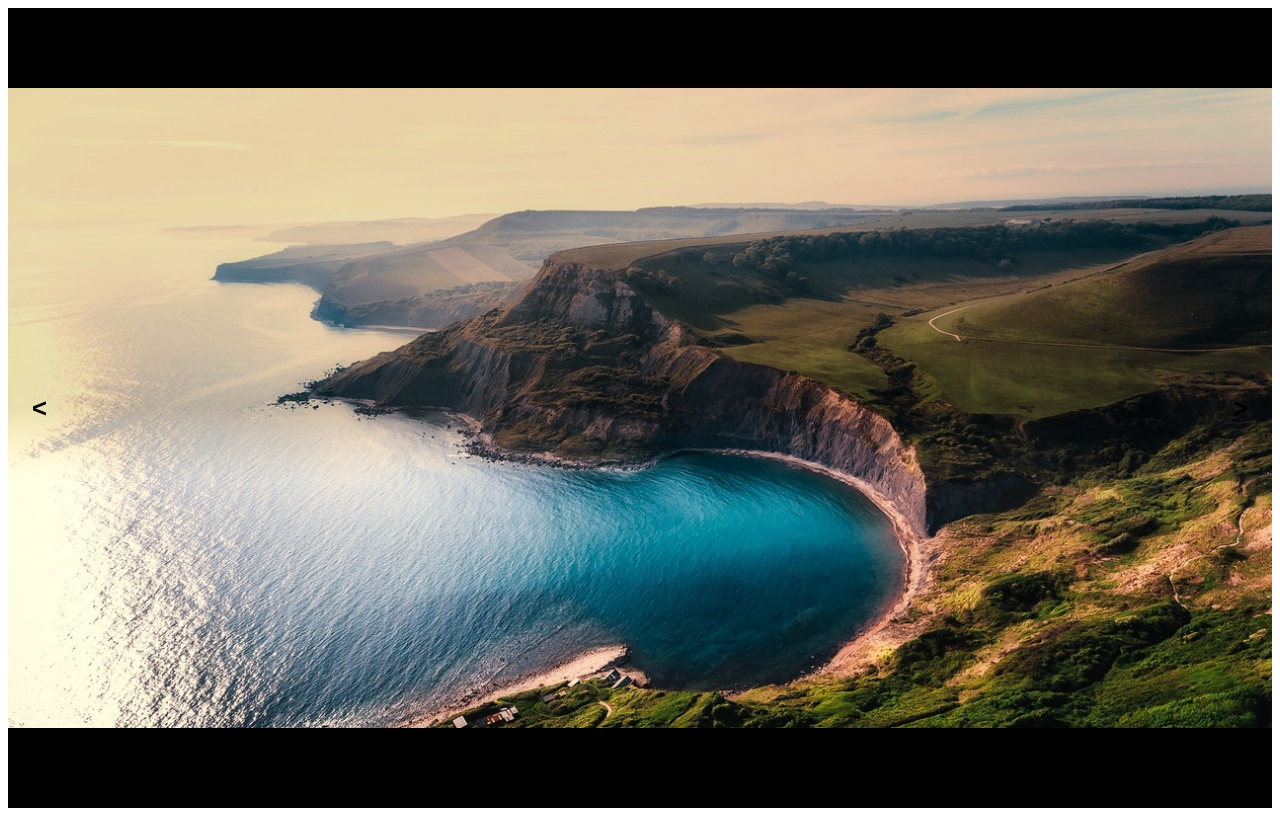
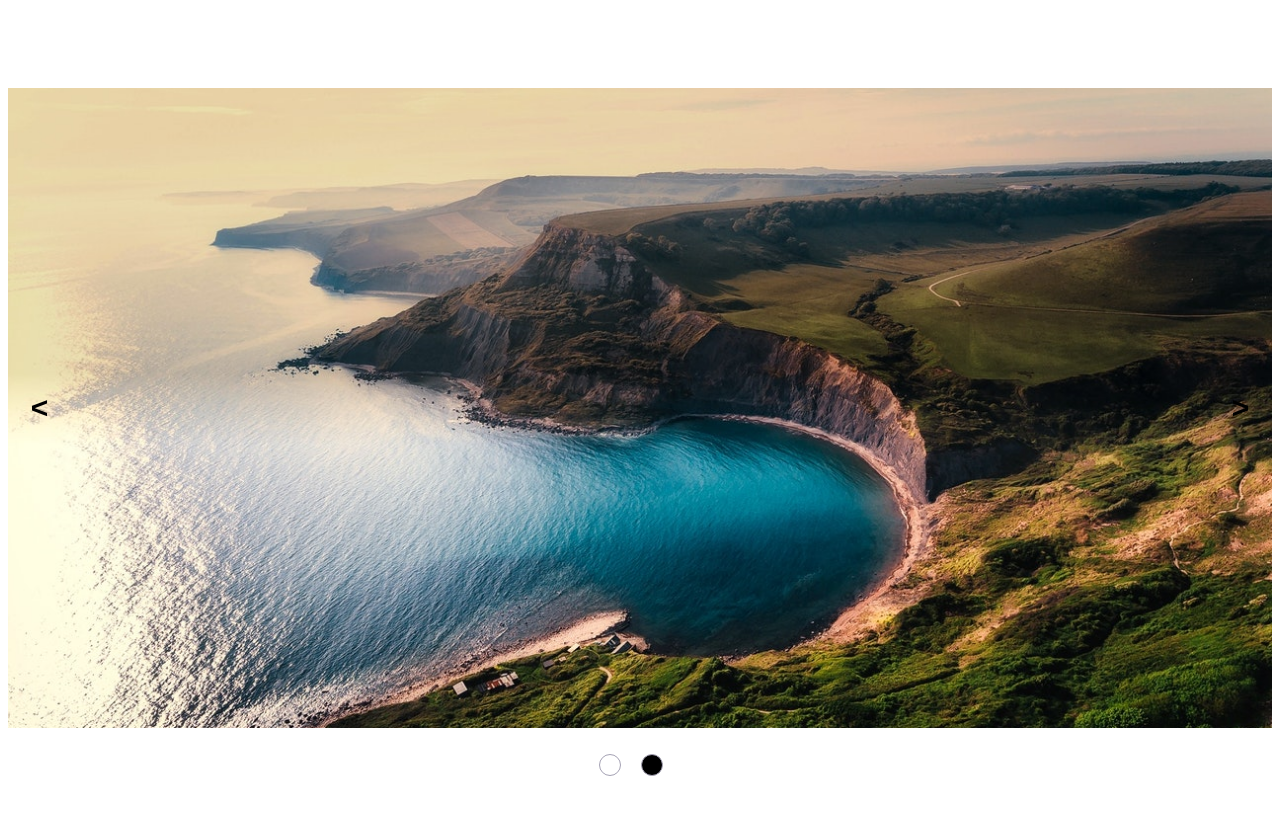
Before and after one commit to andreiGadjylaJS/carousel, a React app: page / in a window 1280 px wide. Built offline with nearby package versions, Linux system fonts and the light colour scheme.

Commit message:
add functionality

```diff
--- a/src/App.js
+++ b/src/App.js
@@ -1,12 +1,20 @@
 import React from 'react'
 import Slider from './components/slider/Slider'
+import Slide from './components/slide/Slide'
+import image1 from './assets/image_1.jpg'
+import image2 from './assets/image_2.jpg'
+import image3 from './assets/image_3.jpg'
+import image4 from './assets/image_4.jpg'
+import image5 from './assets/image_5.jpg'
 
 const App = () => {
     return (
-        <div>
-            <Slider />
-        </div>
-    );
+        <Slider startFrom={1} automatic={true} time={3000}>
+            <Slide>hello</Slide>
+            <Slide url={image1}></Slide>
+        </Slider>
+    )
+
 }
 
 export default App;
--- a/src/components/imgComponents/ImgComponent.css
+++ /dev/null
@@ -1,4 +0,0 @@
-.img-slider {
-    width: 100%;
-    height: auto;
-}
--- a/src/components/imgComponents/ImgComponent.js
+++ /dev/null
@@ -1,10 +0,0 @@
-import React from 'react'
-import './ImgComponent.css'
-
-const ImgComponent = ({ src }) => {
-    return (
-        <img src={src} alt='slide-img' className="img-slider"></img>
-    )
-}
-
-export default ImgComponent
--- /dev/null
+++ b/src/components/slide/Slide.css
@@ -0,0 +1,38 @@
+.img-slider {
+    width: 100%;
+    height: auto;
+}
+
+.slider__slide_content {
+    position: absolute;
+    top: 0;
+    left: 0;
+    width: 100%;
+    height: 100%;
+    display: flex;
+    justify-content: center;
+    align-items: center;
+    font-size: 50px;
+    font-weight: 700;
+    background-size: cover;
+    background-repeat: no-repeat;
+    background-position: center center;
+    overflow: hidden;
+  }
+
+  .slider__slide_content img {
+    position: absolute;
+    top: 0;
+    left: 0;
+    width: 100%;
+    height: 100%;
+    display: flex;
+    justify-content: center;
+    align-items: center;
+    font-size: 50px;
+    font-weight: 700;
+    background-size: cover;
+    background-repeat: no-repeat;
+    background-position: center center;
+    overflow: hidden;
+  }
--- /dev/null
+++ b/src/components/slide/Slide.js
@@ -0,0 +1,16 @@
+import React from 'react'
+import './Slide.css'
+
+const Slide = ({ url, children }) => {
+
+    if (children) { return <div className='slider__slide_content' > {children} </div> }
+
+    if (url) {
+        return <div className='slider__slide_content'
+            style={{ backgroundImage: `url(${url})` }}>
+        </div>
+    }
+
+}
+
+export default Slide
--- a/src/components/slider/Slider.css
+++ b/src/components/slider/Slider.css
@@ -1,5 +1,4 @@
 .slider {
-    /* border: 1px solid red; */
     position: relative;
     width: 100%;
     height: 100vh;
@@ -9,11 +8,9 @@
     display: flex;
     align-items: center;
     overflow: hidden;
-    background: black;
 }
 
 .slide {
-    /* border: 1px solid blue; */
     min-width: 100%;
     height: 80vh;
     transition: 0.5S;
@@ -24,6 +21,7 @@
     font-size: 2vw;
     font-weight: 700;
     position: absolute;
+    padding: 0;
     top: 50%;
     left: 0;
     transform: translateY(-50%);
@@ -39,6 +37,7 @@
     font-size: 2vw;
     font-weight: 700;
     position: absolute;
+    padding: 0;
     top: 50%;
     right: 0;
     transform: translateY(-50%);
@@ -56,3 +55,58 @@
     cursor: pointer;
     color: whitesmoke;
 }
+
+.symbol {
+    font-size: 30px;
+}
+
+.slider-wrapper__nav {
+    position: absolute;
+    bottom: 0;
+    left: 46%;
+    bottom: 4%;
+    display: flex;
+    align-items: center;
+    justify-content: center;
+  }
+
+.slider-wrapper__nav span{
+    display: block;
+    width: 20px;
+    height: 20px;
+    border: 1px solid #A5A2B4;
+    margin: 0 10px;
+    border-radius: 50%;
+    cursor: pointer;
+}
+
+.slider-wrapper__nav span:hover{
+    background-color: #A5A2B4
+}
+
+.slider-wrapper__nav span.active {
+    background-color: black;
+  }
+
+@media screen and (max-width: 1150px)   {
+    .slider-wrapper__nav  {
+        left: 40%;
+    }
+}
+
+@media screen and (max-width: 815px)   {
+    .slider-wrapper__nav  {
+        left: 33%;
+    }
+}
+
+@media screen and (max-width: 767px)   {
+    #goLeft, #goRight {
+        display: none;
+    }
+}
+@media screen and (max-width: 500px)   {
+    .slider-wrapper__nav  {
+        display: none;
+    }
+}
--- a/src/components/slider/Slider.js
+++ b/src/components/slider/Slider.js
@@ -1,49 +1,106 @@
-import React, { useRef, useState, useEffect } from 'react';
+import React, { useState, useEffect, useRef } from 'react';
 import './Slider.css'
-import ImgComponent from '../imgComponents/ImgComponent'
-import image1 from '../../assets/image_1.jpg'
-import image2 from '../../assets/image_2.jpg'
-import image3 from '../../assets/image_3.jpg'
-import image4 from '../../assets/image_4.jpg'
-import image5 from '../../assets/image_5.jpg'
 
-const Slider = () => {
-    const sliderArr = [
-        <ImgComponent src={image1} />,
-        <ImgComponent src={image2} />,
-        <ImgComponent src={image3} />,
-        <ImgComponent src={image4} />,
-        <ImgComponent src={image5} />]
 
-    const [x, setX] = useState(0)
+const Slider = ({ startFrom, children, automatic = false, time = 5000 }) => {
+    const [currentSlide, setCurrentSlide] = useState(startFrom || 0)
 
-    const goLeft = () => {
-        x === 0 ? setX(- 100 * (sliderArr.length - 1)) : setX(x + 100)
-    }
-    const goRight = () => {
-        x === - 100 * (sliderArr.length - 1) ? setX(0) : setX(x - 100)
+    const [touchStart, setTouchStart] = useState(0)
+    const [touchEnd, setTouchEnd] = useState(0);
+
+    const [auto, setAuto] = useState(automatic)
+
+    const timerRef = useRef(null)
+
+    useEffect(() => {
+        if (timerRef.current) {
+            clearTimeout(timerRef.current);
+        }
+        timerRef.current = setTimeout(() => {
+            if (auto) {
+                setCurrentSlide(currentSlide === (children.length - 1) ? 0 : currentSlide + 1);
+            }
+        }, time);
+        return () => clearTimeout(timerRef.current);
+    }, [auto, currentSlide]);
+
+
+    const next = () => {
+        setCurrentSlide(currentSlide === (children.length - 1) ? 0 : currentSlide + 1)
     }
 
+    const prev = () => {
+        setCurrentSlide(currentSlide === 0 ? (children.length - 1) : currentSlide - 1)
+    }
+
+    const updateNavElements = index => {
+        setCurrentSlide(index)
+    }
+
+    const coordinatesActiveSlide = currentSlide * (-100)
+
+    const handleTouchStart = clientX => {
+        setTouchStart(clientX);
+    }
+
+    const handleTouchMove = clientX => {
+        setTouchEnd(clientX);
+    }
+
+    const handleTouchEnd = () => {
+
+        if (touchStart - touchEnd > 150) {
+            next();
+        }
+
+        if (touchStart - touchEnd < -150) {
+            prev();
+        }
+        return
+    }
+    // setTimeout(() => next(), 2000)
+
     return (
-        <div className='slider'>
+        <div className='slider'
+            onMouseDown={e => handleTouchStart(e.clientX)}
+            onMouseMove={e => handleTouchMove(e.clientX)}
+            onMouseUp={() => handleTouchEnd()}
+
+            onTouchStart={e => handleTouchStart(e.targetTouches[0].clientX)}
+            onTouchMove={e => handleTouchMove(e.targetTouches[0].clientX)}
+            onTouchEnd={() => handleTouchEnd()}
+        >
             {
-                sliderArr.map((item, index) => {
+                children.map((item, index) => {
                     return (
                         <div
-                            className="slide"
+                            className='slide'
                             key={index}
-                            style={{ transform: `translateX(${x}%)` }}
+                            style={{ transform: `translateX(${coordinatesActiveSlide}%)` }}
                         >
                             {item}
                         </div>
                     )
                 })
             }
-            <button id="goLeft" onClick={goLeft}>&#60;</button>
-            <button id="goRight" onClick={goRight}>&#62;</button>
-        </div>
+
+            <button id='goLeft' onClick={prev}><span className="symbol">&#60;</span></button>
+            <button id='goRight' onClick={next}><span className="symbol">&#62;</span></button>
+
+            <div className="slider-wrapper__nav" >
+                {
+                    children.map((s, i) => {
+                        return <span
+                            key={i}
+                            className={currentSlide === i ? 'active' : ''}
+                            onClick={() => updateNavElements(i)}>
+                        </span>
+                    }
+                    )
+                }
+            </div>
+        </div >
     )
-
 }
 
 export default Slider
--- a/src/index.html
+++ b/src/index.html
@@ -5,7 +5,6 @@
     <meta charset="UTF-8">
     <meta name="viewport" content="width=device-width, initial-scale=1.0">
     <title>Document</title>
-    <link rel="stylesheet" href="path/to/font-awesome/css/font-awesome.min.css">
 </head>
 
 <body>
```
Also changed, not shown: src/App.css (deleted, +0 -233 lines), 7 other files (tests, documents, lock files or other folders).
